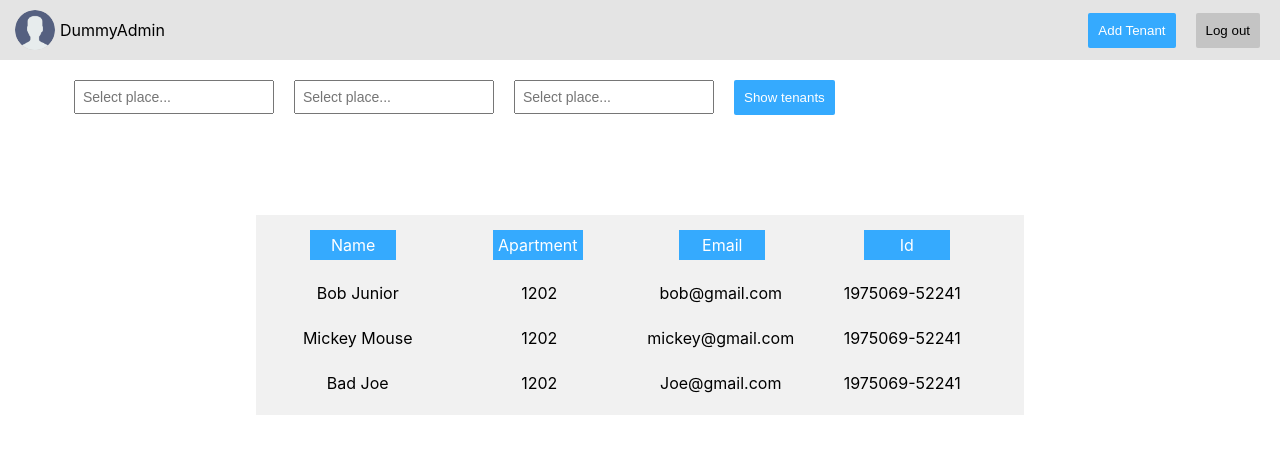
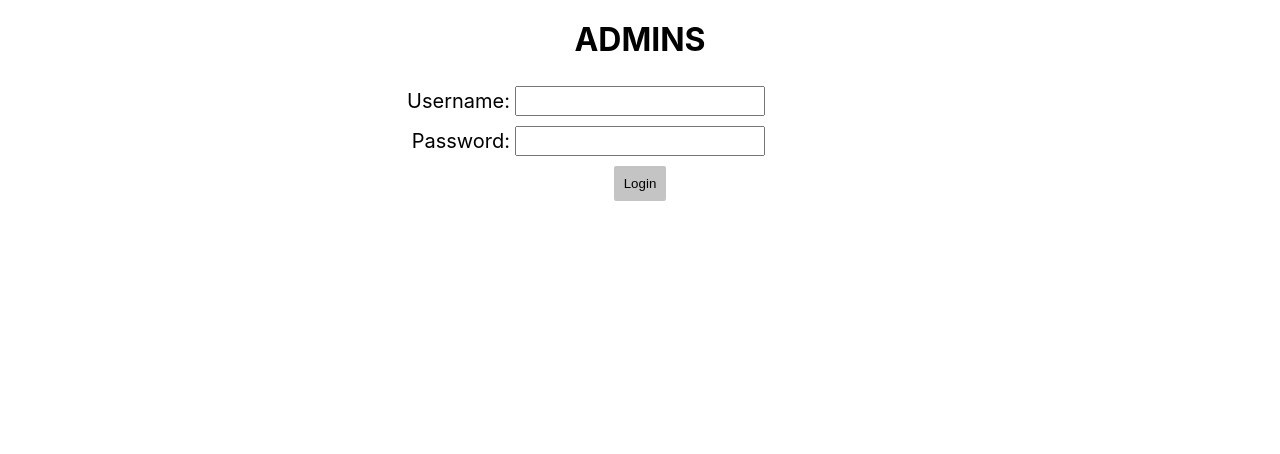
Before and after one commit to Claudiu-Ionel/LaundryDay, a React (Create React App) app: page / in a window 1280 px wide. Shown: the top 454 px of the page. Built offline with nearby package versions, Linux system fonts and the light colour scheme.

Commit message:
DMBS login works based on Admin login

```diff
--- a/package.json
+++ b/package.json
@@ -16,6 +16,7 @@
     "react-dom": "^17.0.2",
     "react-helmet-async": "^1.0.9",
     "react-icons": "^4.2.0",
+    "react-router-dom": "^5.2.0",
     "react-scripts": "4.0.3",
     "web-vitals": "^1.1.2"
   },
--- a/src/App.js
+++ b/src/App.js
@@ -1,4 +1,4 @@
-import logo from './logo.svg';
+import { createContext, useContext, useState } from 'react';
 import './App.css';
 // Back end components:
 import RegistrationDBMS from './pages/DBMS/Registration_DBMS.jsx'
@@ -9,20 +9,44 @@ import AddTenant from './Components/AddTenant/AddTenant';
 import Background from './Components/FrontEnd/background/background';
 import LoginForm from './Components/FrontEnd/LoginForm/Login';
 import TimePicker from './Components/FrontEnd/TimePicker/TimePicker';
+import {
+  BrowserRouter as Router,
+  Switch,
+  Route
+} from 'react-router-dom'
+
+export const AppContext = createContext();
+
+export function useGlobalState() {
+  const globalState = useContext(AppContext);
+
+  return globalState;
+}
+
 function App() {
+  const [admin, setAdmin] = useState({ id: null, username: null });
+
+  const globalState = {
+    admin,
+    setAdmin,
+  }
   return (
     <>
       <div className="App">
-        {/* <RegistrationDBMS /> */}
-        {/* <LoginDBMS /> */}
-        <DBMS />
-
-        {/* <Background /> */}
-        {/* <LoginForm /> */}
-        {/* <TimePicker /> */}
+        <AppContext.Provider value={globalState}>
+          <Router>
+            <Switch>
+              <Route path="/DBMS">
+                <DBMS />
+              </Route>
+              <Route path="/">
+                <LoginDBMS />
+              </Route>
+            </Switch>
+          </Router>
+        </AppContext.Provider>
       </div>
     </>
-
   );
 }
 
--- a/src/Components/Admin/Admin.jsx
+++ b/src/Components/Admin/Admin.jsx
@@ -5,7 +5,7 @@ const Admin = ({ admin }) => {
   return (
     <div className="admin-wrapper">
       <div className="admin-avatar"></div>
-      <div className="admin-name">{admin}</div>
+      <div className="admin-name">{admin.username}</div>
     </div>
   );
 };
--- a/src/Functions/InputControl/InputControl.jsx
+++ b/src/Functions/InputControl/InputControl.jsx
@@ -2,7 +2,7 @@ const inputControl = (e, setState, ref, setErrMsg) => {
   let input = ref.current;
   let inputValue = ref.current.value;
   const valueLength = ref.current.value.length;
-  const conditions = [' ', ';', '+', '-', '='];
+  const conditions = [' ', ';', '+', '-', '=', '!', '`', '%'];
   const rejectionStatement = conditions.some((el) => inputValue.includes(el));
   if (rejectionStatement) {
     ref.current.value = null;
--- a/src/pages/DBMS/DBMS.css
+++ b/src/pages/DBMS/DBMS.css
@@ -1,4 +1,5 @@
 #login-form {
+  margin-top: 20px;
   display: flex;
   flex-direction: column;
   justify-content: center;
@@ -6,7 +7,9 @@
   width: 70%;
   font-size: 20px;
 }
-
+#login-form h2 {
+  color: black;
+}
 .reg-section,
 .login-section {
   position: relative;
--- a/src/pages/DBMS/DBMS.jsx
+++ b/src/pages/DBMS/DBMS.jsx
@@ -1,4 +1,6 @@
 import { React, useState } from 'react';
+import { useHistory } from 'react-router-dom';
+import { useGlobalState } from '../../App';
 import Admin from '../../Components/Admin/Admin';
 import Button from '../../Components/button/Button';
 import DropdownInput from '../../Components/Dropdown_input/Dropdown_input';
@@ -8,6 +10,9 @@ import TenantSection from '../../Components/TenantSection/TenantSection';
 import AddTenant from '../../Components/AddTenant/AddTenant';
 
 export default function DBMS() {
+  const history = useHistory();
+  const globalState = useGlobalState();
+  const admin = globalState.admin;
   const [showAddTenant, setShowAddTenant] = useState(false);
 
   const addTenant = (e) => {
@@ -15,10 +20,12 @@ export default function DBMS() {
     console.log('tenant added');
     setShowAddTenant(true);
   };
+
   const logOut = (e) => {
     e.preventDefault();
-    console.log('logged out !');
+    history.push('/');
   };
+
   const showTenant = (e) => {
     e.preventDefault();
     if (city && street && area) {
@@ -30,14 +37,29 @@ export default function DBMS() {
       return;
     }
   };
+
   const list = ['Lund', 'Malmö', 'Stockholm'];
   const [city, setCity] = useState('');
   const [street, setStreet] = useState('');
   const [area, setArea] = useState('');
+  if (admin.id === null || admin.username === null) {
+    return (
+      <>
+        <h3>You shouldn't be here O_o</h3>
+        <Button
+          text={'Log In'}
+          eventHandler={() => {
+            history.push('/');
+          }}
+          className={'button blue'}
+        ></Button>
+      </>
+    );
+  }
   return (
     <>
       <nav id="navbar">
-        <Admin admin={'DummyAdmin'} />
+        <Admin admin={admin} />
         <div className="navbar-buttons">
           <Button text={'Add Tenant'} eventHandler={addTenant} className={'button blue'}></Button>
           <Button text={'Log out'} eventHandler={logOut} className={'button '}></Button>
--- a/src/pages/DBMS/Login_DBMS.jsx
+++ b/src/pages/DBMS/Login_DBMS.jsx
@@ -1,53 +1,48 @@
-import { useState } from 'react';
+import { useState, useRef } from 'react';
+import { useHistory } from 'react-router-dom';
+import { useGlobalState } from '../../App';
 import Axios from 'axios';
+import inputControl from '../../Functions/InputControl/InputControl';
 import './DBMS.css';
 const Login_DBMS = () => {
-  // const [regButtonOn, setRegButtonOn] = useState(false);
+  const history = useHistory();
+  const globalState = useGlobalState();
+  const setAdmin = globalState.setAdmin;
   const [logUsername, setLogUsername] = useState(null);
   const [logPassword, setLogPassword] = useState(null);
   const [errMsg, setErrMsg] = useState('');
-
-  const inputControl = (e, setState) => {
-    let input = e.target.value;
-    const conditions = [' ', ';', '+', '-', '='];
-    const rejectionStatement = conditions.some((el) => input.includes(el));
-    if (rejectionStatement) {
-      e.target.value = null;
-      setState(null);
-      setErrMsg(`Please do not use: space, ';', '+', '-', '='`);
-    } else {
-      setState(input);
-      setErrMsg(``);
-    }
-  };
-  const clearInputValues = () => {
-    const inputs = document.querySelectorAll('input');
-    const inputsArray = [...inputs];
-    inputsArray.map((input) => {
-      return (input.value = null);
-    });
-  };
+  const userNameRef = useRef(null);
+  const passRef = useRef(null);
+  const formRef = useRef(null);
 
   const loginHandler = async (e) => {
     e.preventDefault();
-
     try {
-      await Axios.post('http://localhost:3001/login', {
-        username: logUsername,
-        password: logPassword,
-      }).then((response) => {
-        setErrMsg(response.data);
-        setLogUsername(null);
-        setLogPassword(null);
+      const request = await Axios({
+        method: 'post',
+        url: 'http://localhost:3001/loginAdmin',
+        data: {
+          username: logUsername,
+          password: logPassword,
+        },
       });
+      const requestData = request?.data;
+      const dataObj = request?.data[0];
+      if (requestData.length > 0 && 'id' in dataObj) {
+        setAdmin({ id: dataObj.id, username: dataObj.username });
+        formRef.current.reset();
+        history.push('/DBMS');
+      } else {
+        formRef.current.reset();
+        setErrMsg('username/password wrong');
+      }
     } catch (error) {
       console.log(error);
     }
-    clearInputValues();
   };
 
   return (
-    <form onSubmit={(e) => loginHandler(e)} id="login-form">
+    <form ref={formRef} onSubmit={(e) => loginHandler(e)} id="login-form">
       <h2>ADMINS</h2>
       <section className="login-section">
         <label htmlFor="username">Username: </label>
@@ -55,9 +50,13 @@ const Login_DBMS = () => {
           type="text"
           name="username"
           id="log-username"
+          ref={userNameRef}
           required
+          onBlur={(e) => {
+            e.target.style.outlineColor = 'rgb(59, 59, 59)';
+          }}
           onChange={(e) => {
-            inputControl(e, setLogUsername);
+            inputControl(e, setLogUsername, userNameRef, setErrMsg);
           }}
         />
       </section>
@@ -67,9 +66,13 @@ const Login_DBMS = () => {
           type="password"
           name="password"
           id="log-password"
+          ref={passRef}
           required
+          onBlur={(e) => {
+            e.target.style.outlineColor = 'rgb(59, 59, 59)';
+          }}
           onChange={(e) => {
-            inputControl(e, setLogPassword);
+            inputControl(e, setLogPassword, passRef, setErrMsg);
           }}
         />
       </section>
--- a/src/pages/DBMS/Registration_DBMS.jsx
+++ b/src/pages/DBMS/Registration_DBMS.jsx
@@ -10,43 +10,14 @@ const Registration_DBMS = () => {
   const [email, setEmail] = useState(null);
   const [password, setPassword] = useState(null);
   const [errMsg, setErrMsg] = useState('');
-  const regRef = useRef(null);
+  const userNameRef = useRef(null);
   const emailRef = useRef(null);
   const passRef = useRef(null);
   const formRef = useRef(null);
-  const url = process.env.REACT_APP_DB_URL;
-  const host = process.env.REACT_APP_DB_HOST;
-  const getAdmin = async (e) => {
-    e.preventDefault();
-    const headers = new Headers();
-    try {
-      await Axios({
-        method: 'post',
-        url: `http://localhost:3001/getAdmin`,
-        // data: {
-        //   username: username,
-        //   email: email,
-        //   password: password,
-        // },
-        // headers: headers,
-      }).then((response) => {
-        console.log(response.data);
-        // const errNo = response.data?.errno;
 
-        // if (response.data === 'User registered') {
-        //   setErrMsg('User Registered');
-        // }
-        // if (errNo === 1062) {
-        //   setErrMsg('Username already exists');
-        // }
-      });
-    } catch (error) {
-      console.error(error);
-    }
-  };
   const registerHandler = async (e) => {
     e.preventDefault();
-    const headers = new Headers();
+    // const headers = new Headers();
     try {
       await Axios({
         method: 'post',
@@ -56,18 +27,19 @@ const Registration_DBMS = () => {
           email: email,
           password: password,
         },
-        headers: headers,
+        // headers: headers,
       }).then((response) => {
         setUsername(null);
         setEmail(null);
         setPassword(null);
 
-        const errNo = response.data?.errno;
+        const errNo = response.data?.code;
 
         if (response.data === 'Admin Registered') {
           setErrMsg('Admin Registered');
         }
         if (errNo === 'ER_DUP_ENTRY') {
+          console.log(response);
           setErrMsg('Username already exists!');
         }
       });
@@ -87,12 +59,12 @@ const Registration_DBMS = () => {
           name="username"
           id="reg-username"
           required
-          ref={regRef}
+          ref={userNameRef}
           onBlur={(e) => {
             e.target.style.outlineColor = 'rgb(59, 59, 59)';
           }}
           onChange={(e) => {
-            inputControl(e, setUsername, regRef, setErrMsg);
+            inputControl(e, setUsername, userNameRef, setErrMsg);
           }}
         />
       </section>
@@ -128,8 +100,7 @@ const Registration_DBMS = () => {
           }}
         />
       </section>
-      <button className="button">Register </button>
-      <button onClick={(e) => getAdmin(e)}>get admin</button>
+      <button className="button blue">Register </button>
       <section className="reg-section">{errMsg}</section>
     </form>
   );
```
Also changed, not shown: 2 other files (tests, documents, lock files or other folders).
